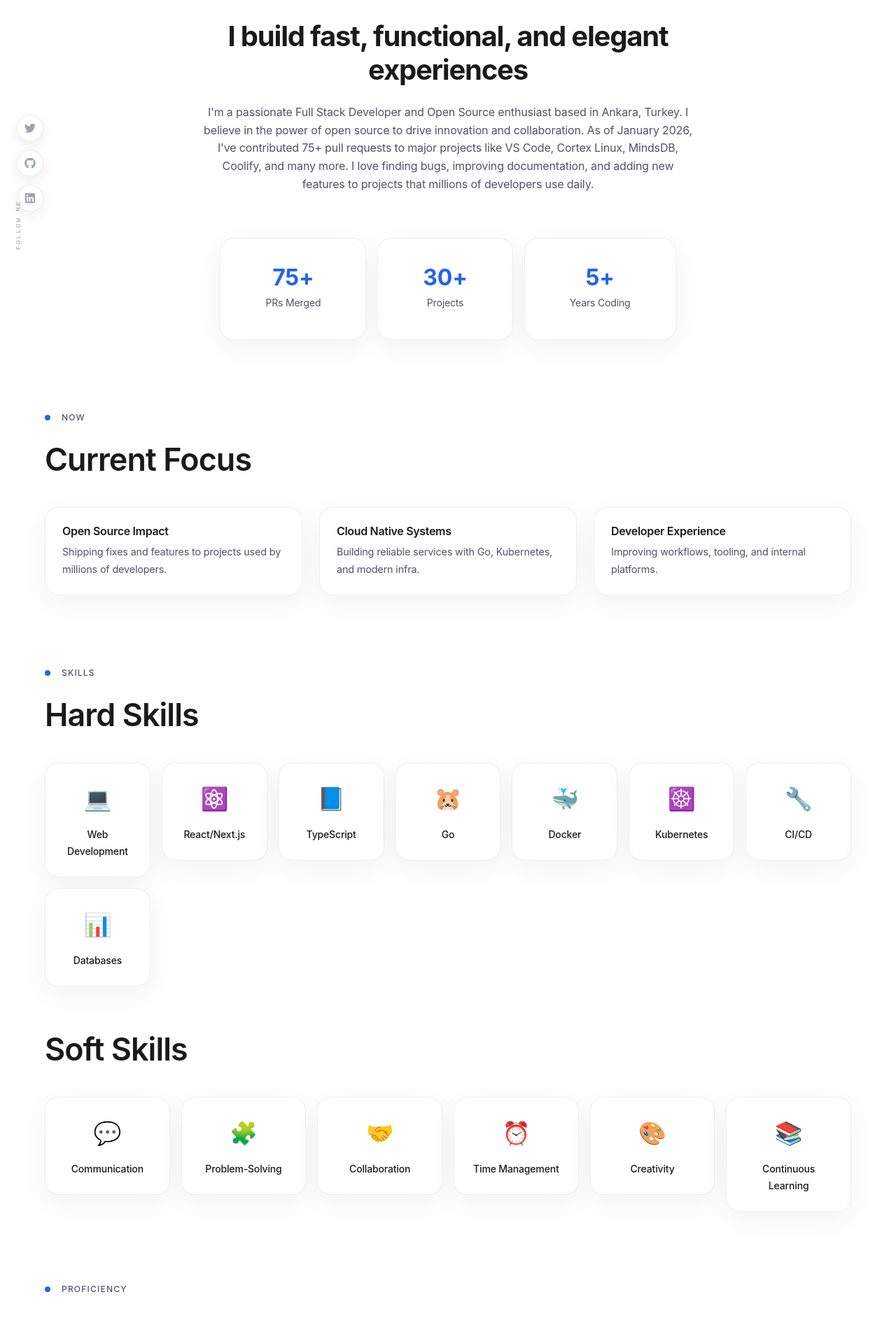
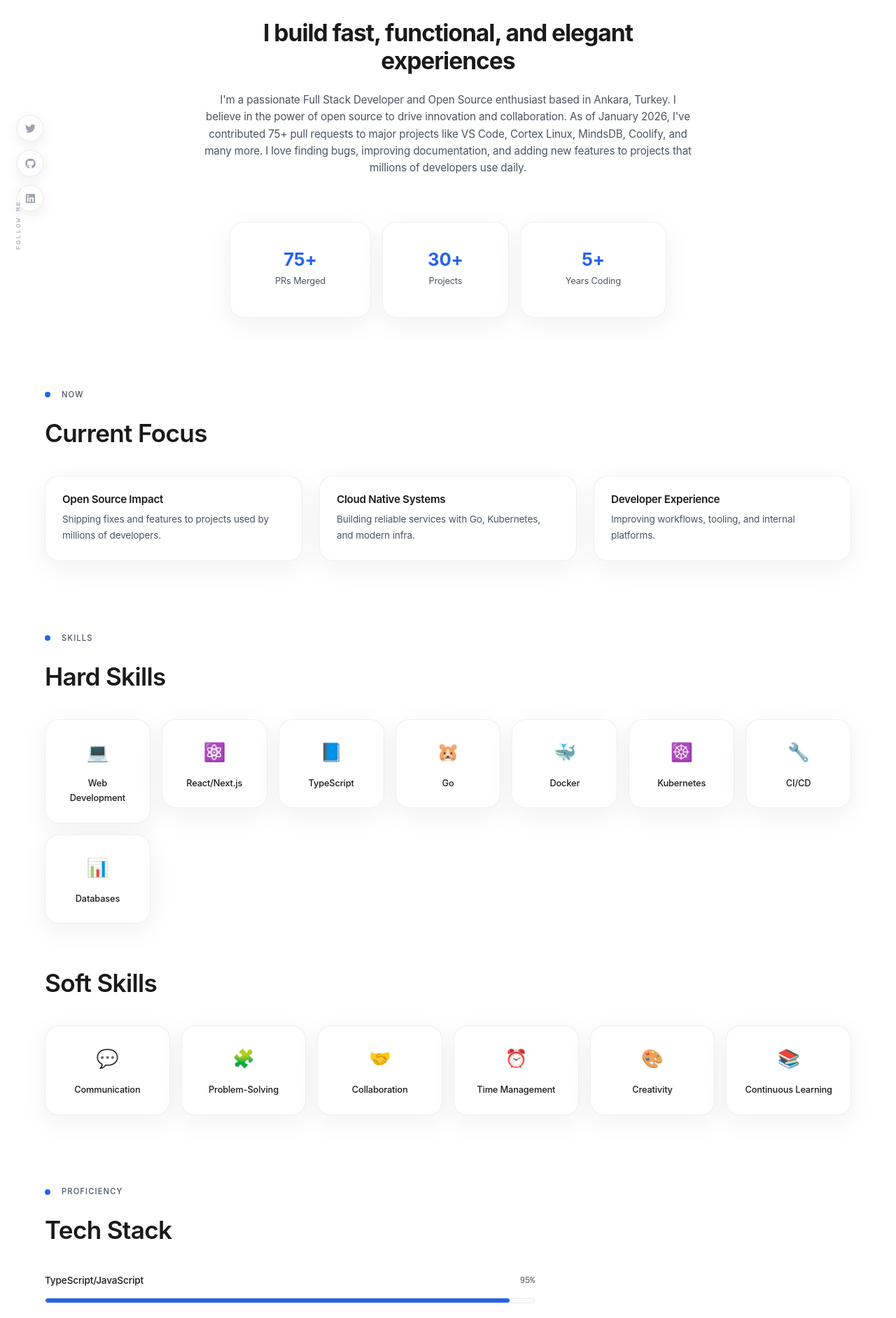
Before and after one commit to murataslan1/murataslan1.github.io, a React (Create React App) app: page /about in a window 1280 px wide. Shown: the part 141-2025 px from the top of the page at 70% size. Built offline with nearby package versions, Linux system fonts and the light colour scheme.

Commit message:
Reduce typography scale

```diff
--- a/src/components/GitHubActivity/style.css
+++ b/src/components/GitHubActivity/style.css
@@ -69,13 +69,13 @@
 }
 
 .quick-stat__value {
-  font-size: 2rem;
+  font-size: 1.6rem;
   font-weight: 700;
   color: var(--accent-blue);
 }
 
 .quick-stat__label {
-  font-size: 0.8rem;
+  font-size: 0.72rem;
   color: var(--color-ink-muted);
   margin-top: var(--space-xs);
 }
@@ -113,7 +113,7 @@
 }
 
 .activity-feed__title {
-  font-size: 1rem;
+  font-size: 0.9rem;
   font-weight: 600;
   color: var(--color-ink);
   margin: 0;
@@ -172,18 +172,18 @@
 }
 
 .activity-item__action {
-  font-size: 0.875rem;
+  font-size: 0.82rem;
   color: var(--color-ink-muted);
 }
 
 .activity-item__repo {
-  font-size: 0.875rem;
+  font-size: 0.82rem;
   font-weight: 600;
   color: var(--color-ink);
 }
 
 .activity-item__time {
-  font-size: 0.75rem;
+  font-size: 0.7rem;
   color: var(--color-ink-subtle);
   white-space: nowrap;
 }
--- a/src/index.css
+++ b/src/index.css
@@ -115,7 +115,7 @@ body {
   background: var(--color-bg);
   color: var(--color-ink);
   font-family: var(--font-body);
-  font-size: 16px;
+  font-size: 15px;
   line-height: 1.7;
   letter-spacing: -0.01em;
   -webkit-font-smoothing: antialiased;
@@ -174,24 +174,24 @@ h6 {
 }
 
 h1 {
-  font-size: clamp(2.5rem, 8vw, 4.5rem);
+  font-size: clamp(2.1rem, 6vw, 3.4rem);
   font-weight: 700;
   letter-spacing: -0.03em;
 }
 
 h2 {
-  font-size: clamp(1.8rem, 4vw, 2.8rem);
+  font-size: clamp(1.5rem, 3.5vw, 2.2rem);
   font-weight: 600;
 }
 
 h3 {
-  font-size: clamp(1.2rem, 2.5vw, 1.6rem);
+  font-size: clamp(1.1rem, 2.2vw, 1.4rem);
   font-weight: 500;
 }
 
 .display-4 {
   font-family: var(--font-display);
-  font-size: clamp(2.2rem, 6vw, 3.5rem);
+  font-size: clamp(1.9rem, 5vw, 3rem);
   font-weight: 700;
   letter-spacing: -0.03em;
   color: var(--color-ink);
@@ -322,7 +322,7 @@ pre {
   display: inline-flex;
   align-items: center;
   gap: var(--space-md);
-  font-size: 0.75rem;
+  font-size: 0.7rem;
   font-weight: 500;
   text-transform: uppercase;
   letter-spacing: 0.1em;
--- a/src/pages/about/style.css
+++ b/src/pages/about/style.css
@@ -28,12 +28,12 @@
 
 .about-hero__content h1 {
   margin-bottom: var(--space-lg);
-  font-size: clamp(1.75rem, 4vw, 2.5rem);
+  font-size: clamp(1.5rem, 3.5vw, 2.1rem);
   color: var(--color-ink);
 }
 
 .about-hero__desc {
-  font-size: 1rem;
+  font-size: 0.95rem;
   color: var(--color-ink-muted);
   line-height: 1.6;
 }
@@ -58,14 +58,14 @@
 }
 
 .about-stat__value {
-  font-size: 2rem;
+  font-size: 1.6rem;
   font-weight: 700;
   color: var(--accent-blue);
   line-height: 1;
 }
 
 .about-stat__label {
-  font-size: 0.875rem;
+  font-size: 0.8rem;
   color: var(--color-ink-muted);
   margin-top: var(--space-xs);
 }
@@ -102,13 +102,13 @@
 }
 
 .focus-card__title {
-  font-size: 1rem;
+  font-size: 0.95rem;
   font-weight: 600;
   margin: 0 0 var(--space-xs);
 }
 
 .focus-card__desc {
-  font-size: 0.9rem;
+  font-size: 0.85rem;
   color: var(--color-ink-muted);
   margin: 0;
 }
@@ -143,11 +143,11 @@
 }
 
 .skill-card__emoji {
-  font-size: 2rem;
+  font-size: 1.6rem;
 }
 
 .skill-card__name {
-  font-size: 0.875rem;
+  font-size: 0.8rem;
   font-weight: 500;
   color: var(--color-ink);
 }
@@ -173,13 +173,13 @@
 }
 
 .progress-name {
-  font-size: 0.9rem;
+  font-size: 0.85rem;
   font-weight: 500;
   color: var(--color-ink);
 }
 
 .progress-value {
-  font-size: 0.8rem;
+  font-size: 0.75rem;
   color: var(--color-ink-muted);
   font-family: var(--font-mono);
 }
@@ -224,7 +224,7 @@
 }
 
 .timeline-item__title {
-  font-size: 1rem;
+  font-size: 0.95rem;
   font-weight: 600;
   margin: 0;
   color: var(--color-ink);
@@ -241,7 +241,7 @@
 }
 
 .timeline-item__company {
-  font-size: 0.9rem;
+  font-size: 0.85rem;
   color: var(--color-ink-muted);
 }
 
@@ -262,20 +262,20 @@
 }
 
 .value-card__emoji {
-  font-size: 2rem;
+  font-size: 1.6rem;
   display: block;
   margin-bottom: var(--space-sm);
 }
 
 .value-card__title {
-  font-size: 1rem;
+  font-size: 0.95rem;
   font-weight: 600;
   margin: 0 0 var(--space-xs);
   color: var(--color-ink);
 }
 
 .value-card__desc {
-  font-size: 0.875rem;
+  font-size: 0.82rem;
   color: var(--color-ink-muted);
   margin: 0;
 }
@@ -296,14 +296,14 @@
 }
 
 .service-card__title {
-  font-size: 1.125rem;
+  font-size: 1rem;
   font-weight: 600;
   margin: 0 0 var(--space-sm);
   color: var(--color-ink);
 }
 
 .service-card__desc {
-  font-size: 0.9rem;
+  font-size: 0.85rem;
   color: var(--color-ink-muted);
   margin: 0;
   line-height: 1.6;
@@ -325,7 +325,7 @@
   }
 
   .about-stat__value {
-    font-size: 1.75rem;
+    font-size: 1.5rem;
   }
 
   .skills-grid {
--- a/src/pages/contact/style.css
+++ b/src/pages/contact/style.css
@@ -26,7 +26,7 @@
 }
 
 .contact-intro {
-  font-size: 1rem;
+  font-size: 0.9rem;
   color: var(--color-ink-muted);
   max-width: 500px;
   margin: 0 auto;
@@ -66,13 +66,13 @@
 }
 
 .contact-info__emoji {
-  font-size: 1.5rem;
+  font-size: 1.2rem;
   line-height: 1;
 }
 
 .contact-info__label {
   display: block;
-  font-size: 0.75rem;
+  font-size: 0.7rem;
   text-transform: uppercase;
   letter-spacing: 0.1em;
   color: var(--color-ink-subtle);
@@ -80,7 +80,7 @@
 }
 
 .contact-info__value {
-  font-size: 0.9rem;
+  font-size: 0.85rem;
   color: var(--color-ink);
   font-weight: 500;
 }
@@ -110,7 +110,7 @@ a.contact-info__value:hover {
 
 .form-group label {
   display: block;
-  font-size: 0.875rem;
+  font-size: 0.8rem;
   font-weight: 500;
   color: var(--color-ink);
   margin-bottom: var(--space-sm);
@@ -125,7 +125,7 @@ a.contact-info__value:hover {
   border-radius: var(--radius-md);
   color: var(--color-ink);
   font-family: var(--font-body);
-  font-size: 0.9rem;
+  font-size: 0.85rem;
   transition: all var(--transition-base);
 }
 
@@ -149,7 +149,7 @@ a.contact-info__value:hover {
 .contact-submit {
   width: 100%;
   padding: 1rem 2rem;
-  font-size: 0.9rem;
+  font-size: 0.85rem;
 }
 
 .contact-submit .spinner {
@@ -196,7 +196,7 @@ a.contact-info__value:hover {
   background: none;
   border: none;
   color: var(--color-ink-muted);
-  font-size: 1.5rem;
+  font-size: 1.3rem;
   cursor: pointer;
   padding: 0;
   line-height: 1;
--- a/src/pages/home/style.css
+++ b/src/pages/home/style.css
@@ -39,7 +39,7 @@
 }
 
 .hero__title {
-  font-size: clamp(1.75rem, 5vw, 2.5rem);
+  font-size: clamp(1.6rem, 4.5vw, 2.2rem);
   font-weight: 600;
   line-height: 1.2;
   margin-bottom: var(--space-lg);
@@ -49,7 +49,7 @@
 
 .hero__subtitle {
   display: block;
-  font-size: clamp(1rem, 2.5vw, 1.25rem);
+  font-size: clamp(0.9rem, 2.2vw, 1.1rem);
   color: var(--color-ink-muted);
   font-weight: 400;
   margin-top: var(--space-xs);
@@ -79,7 +79,7 @@
 }
 
 .section-heading {
-  font-size: clamp(2rem, 5vw, 3rem);
+  font-size: clamp(1.6rem, 4vw, 2.4rem);
   font-weight: 600;
   color: var(--color-ink);
   margin-bottom: var(--space-2xl);
@@ -110,7 +110,7 @@
 }
 
 .bento-avatar-content .bento-card__label {
-  font-size: 1rem;
+  font-size: 0.95rem;
   font-weight: 600;
   color: var(--color-ink);
   margin-bottom: var(--space-xs);
@@ -118,7 +118,7 @@
 }
 
 .bento-avatar-content p {
-  font-size: 0.9rem;
+  font-size: 0.85rem;
   color: var(--color-ink-muted);
   margin: 0;
   line-height: 1.5;
@@ -166,7 +166,7 @@
 }
 
 .bento-card__value-lg {
-  font-size: 2rem;
+  font-size: 1.6rem;
   font-weight: 700;
   color: var(--color-ink);
   margin-bottom: var(--space-md);
@@ -217,14 +217,14 @@
   background: var(--color-bg-2);
   border: 1px solid var(--glass-border);
   border-radius: var(--radius-full);
-  font-size: 0.8rem;
+  font-size: 0.75rem;
   color: var(--color-ink-muted);
   width: fit-content;
   margin-bottom: var(--space-md);
 }
 
 .bento-whatido h3 {
-  font-size: 1.25rem;
+  font-size: 1.1rem;
   font-weight: 600;
   color: var(--color-ink);
   margin: 0;
@@ -305,14 +305,14 @@
 }
 
 .tech-item__name {
-  font-size: 1rem;
+  font-size: 0.95rem;
   font-weight: 600;
   color: var(--color-ink);
   margin: 0 0 2px 0;
 }
 
 .tech-item__desc {
-  font-size: 0.875rem;
+  font-size: 0.82rem;
   color: var(--color-ink-muted);
   margin: 0;
 }
@@ -366,14 +366,14 @@
 }
 
 .achievement-card__value {
-  font-size: 3.5rem;
+  font-size: 2.6rem;
   font-weight: 700;
   color: var(--color-ink);
   line-height: 1;
 }
 
 .achievement-card__label {
-  font-size: 1.125rem;
+  font-size: 1rem;
   color: var(--color-ink-muted);
 }
 
@@ -394,7 +394,7 @@
 
 .connect-section .ac_btn--lg {
   padding: 1rem 2.5rem;
-  font-size: 1rem;
+  font-size: 0.95rem;
 }
 
 .connect-cards {
@@ -420,7 +420,7 @@
 }
 
 .connect-card__value {
-  font-size: 1.25rem;
+  font-size: 1.05rem;
   font-weight: 600;
   color: var(--color-ink);
   text-decoration: none;
@@ -482,7 +482,7 @@
 
 .footer-col a {
   display: block;
-  font-size: 1rem;
+  font-size: 0.95rem;
   font-weight: 500;
   color: var(--color-ink);
   text-decoration: none;
@@ -509,7 +509,7 @@
 .back-to-top {
   background: none;
   border: none;
-  font-size: 0.875rem;
+  font-size: 0.8rem;
   color: var(--color-ink-muted);
   cursor: pointer;
   transition: color var(--transition-fast);
@@ -565,7 +565,7 @@
   }
 
   .achievement-card__value {
-    font-size: 2.5rem;
+    font-size: 2.2rem;
   }
 
   .connect-cards {
```
